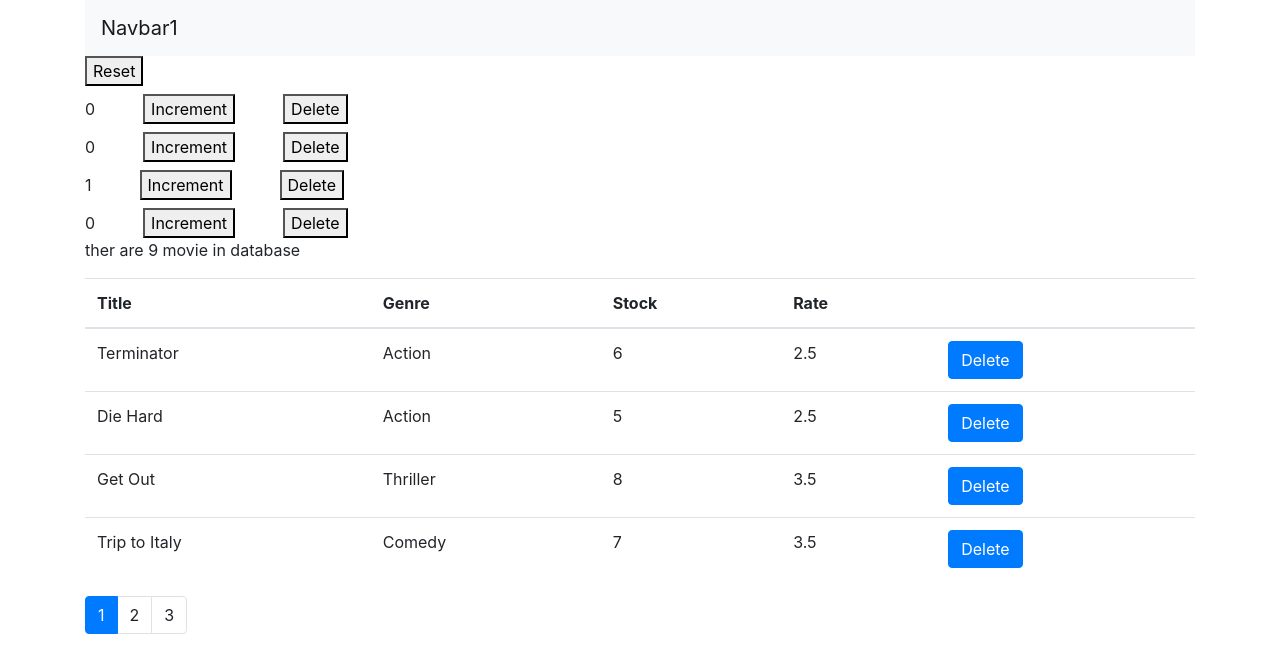
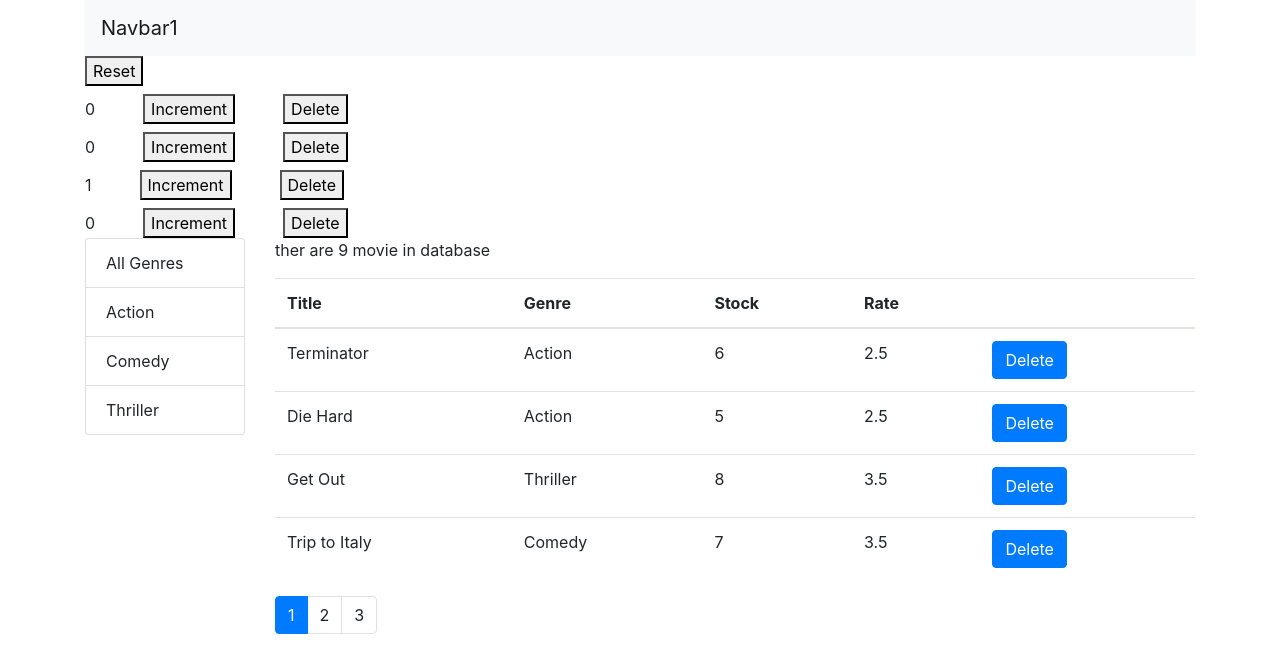
Before and after one commit to ganesh2054/vidly, a React (Create React App) app: page / in a window 1280 px wide. Shown: the top 672 px of the page. Built offline with nearby package versions, Linux system fonts and the light colour scheme.

Commit message:
adding filter

```diff
--- /dev/null
+++ b/src/Components/listGroup.jsx
@@ -0,0 +1,22 @@
+import React, { PureComponent } from 'react';
+
+const ListGroup = props => {
+    const {items,textProperty,valueProperty,onItemSelect,selectedItem}=props
+
+    return (
+        <ul className="list-group">
+             {items.map(item=>(
+            <li key={item[valueProperty]} onClick={()=>onItemSelect(item)}
+             className={ item===selectedItem?"list-group-item active":"list-group-item"}>
+            {item[textProperty]}
+            </li>
+        ))}
+        </ul>
+     );
+}
+ ListGroup.defaultProps={
+    textProperty:'name',
+     valueProperty:'_id'
+
+ };
+export default ListGroup;
--- a/src/Components/movie.jsx
+++ b/src/Components/movie.jsx
@@ -1,18 +1,29 @@
 import React, { Component } from 'react';
 import {getMovies} from '../services/fakeMovieService'
+import {getGenres} from '../services/fakeGenreService'
 import Pagination from './pagination';
 import {paginate} from '../utils/paginate';
+import ListGroup  from './listGroup';
 
 
 class Movie  extends React.Component {
     state={
-        movies:getMovies(),
+        movies:[],
+        genres:[],
         currentPage:1,
         pageSize:4
     };
+    componentDidMount(){
+        const genres=[{name:'All Genres'},...getGenres()]
+        this.setState({movies:getMovies(),genres})
+
+    }
     handlePageChange=page=>{
         this.setState({currentPage:page})
 
+    };
+    handleGenreSelect=genre=>{
+        this.setState({selectedGenre:genre,currentPage:1})
     };
 
 
@@ -22,11 +33,21 @@ class Movie  extends React.Component {
     };
     render() {
         const {length:count}=this.state.movies;
+        const {selectedGenre}=this.state
         if(count===0)
         return <p>there are no movies</p>
-        const movie=paginate(this.state.movies,this.state.currentPage,this.state.pageSize);
-        return <div>
-       <p>ther are {count} movie in database</p>
+        const filtered=selectedGenre&&selectedGenre._id?this.state.movies.filter(m=>m.genre._id===selectedGenre._id):this.state.movies
+        const movie=paginate(filtered,this.state.currentPage,this.state.pageSize);
+        return (
+        <div className="row">
+            <div className="col-2">
+                <ListGroup items={this.state.genres} selectedItem={this.state.selectedGenre} onItemSelect={this.handleGenreSelect}/>
+
+
+
+            </div>
+            <div className="col">
+            <p>ther are {filtered.length} movie in database</p>
        <table className="table">
            <thead>
                <tr>
@@ -51,9 +72,15 @@ class Movie  extends React.Component {
 
            </tbody>
               </table>
-              <Pagination itemCount={count} pageSize={this.state.pageSize} onPageChange={this.handlePageChange} currentPage={this.state.currentPage} />
 
-        </div>;
+
+
+              <Pagination itemCount={filtered.length} pageSize={this.state.pageSize} onPageChange={this.handlePageChange} currentPage={this.state.currentPage} />
+
+        </div>
+        </div>
+
+        )
     }
 }
 
```
